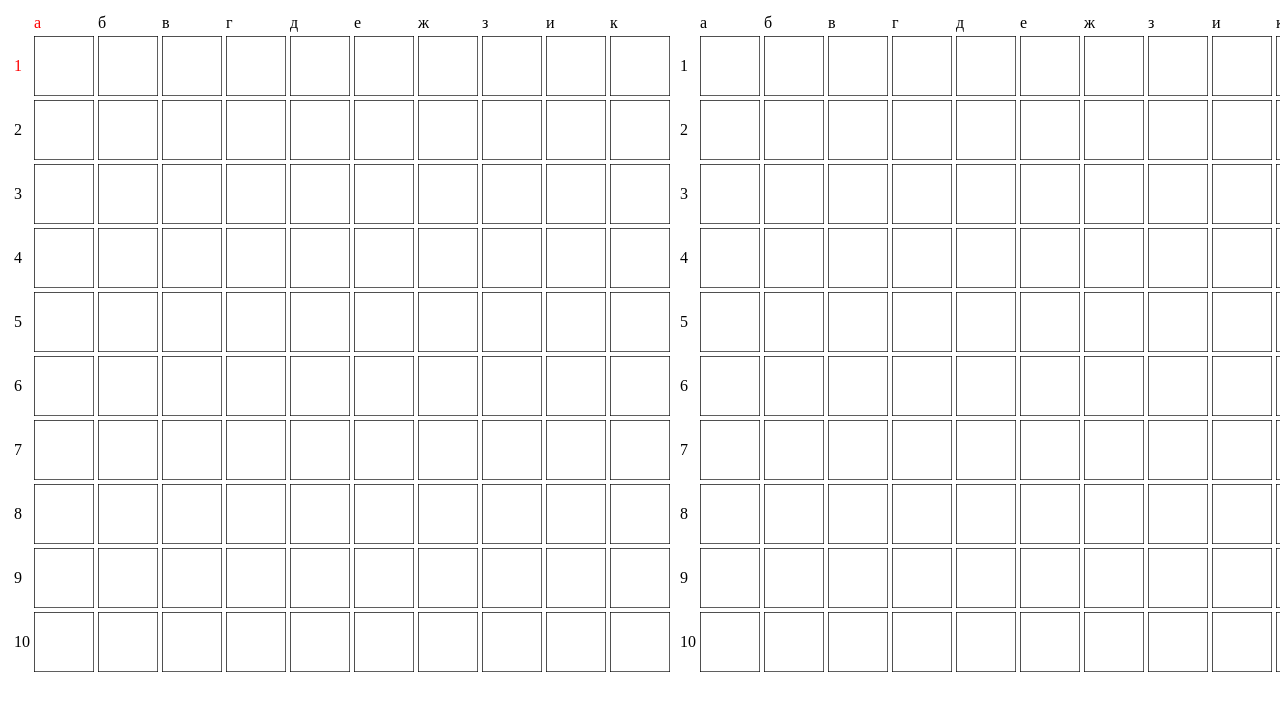
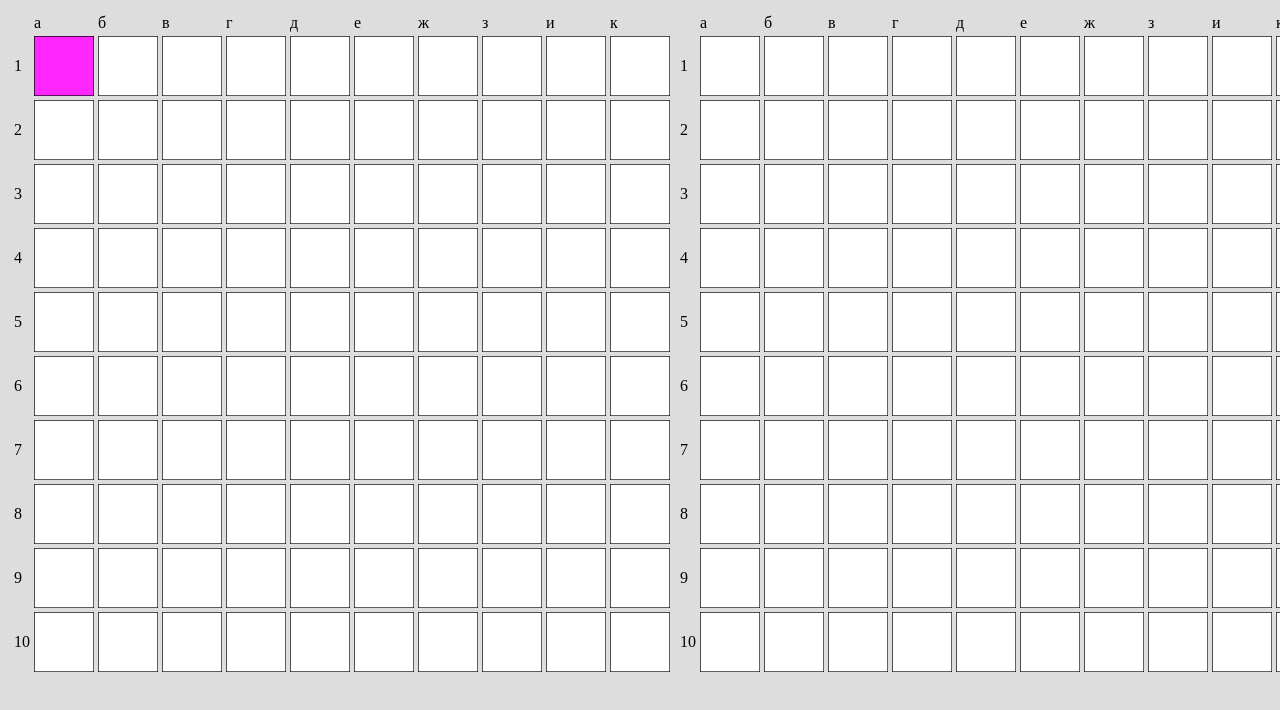
Before and after one commit to dmikushin/spaceships, a plain HTML site: page index.html in a window 1280 px wide. Both pictures are taken after a click on the picture 64 px from the left and 66 px from the top of the page. Shown: the top 710 px of the page. Drawn offline with Linux system fonts and the light colour scheme.

Commit message:
Fixing a bug, adding background

```diff
--- a/index.html
+++ b/index.html
@@ -1,5 +1,11 @@
+<style>
+body
+{
+    background-color:#DDD;
+}
+</style>
 <script>
-function board(container)
+function makeBoard(container)
 {
 	var table = document.createElement("table");
 
@@ -37,31 +43,31 @@ function board(container)
 
 			var img = document.createElement("img");
 			img.src = "white.png";
-			img.id = "white";
+			img.className = "white";
 			img.width = 60;
 			img.height = 60;
 			img.id = (i - 1) + (j - 1) * 10;
 			img.addEventListener("click", function()
 			{
-				if (this.id == "white")
+				if (this.className == "white")
 				{
+					this.className = "pink";
 					this.src = "pink.png";
-					this.id = "pink";
 				}
-				else if (this.id == "pink")
+				else if (this.className == "pink")
 				{
+					this.className = "sky";
 					this.src = "sky.png";
-					this.id = "sky";
 				}
-				else if (this.id == "sky")
+				else if (this.className == "sky")
 				{
+					this.className = "orange";
 					this.src = "orange.png";
-					this.id = "orange";
 				}
 				else
 				{
+					this.className = "white";
 					this.src = "white.png";
-					this.id = "white";
 				}
 			});
 			img.addEventListener("mouseover", function()
@@ -90,21 +96,21 @@ function board(container)
 	container.append(table);
 }
 
-function boards()
+function makeBoards()
 {
 	var table = document.createElement("table");
 	var row = table.insertRow(0);
 	var cell1 = row.insertCell(0);
 	var cell2 = row.insertCell(1);
 
-	board(cell1);
-	board(cell2);
+	makeBoard(cell1);
+	makeBoard(cell2);
 
-	document.getElementById("boards").append(table);
+	var boards = document.getElementById("boards");
+	boards.append(table);
 }
-
 </script>
 
-<body onload="boards()">
+<body onload="makeBoards()">
 <div id="boards"></div>
 </body>
```
